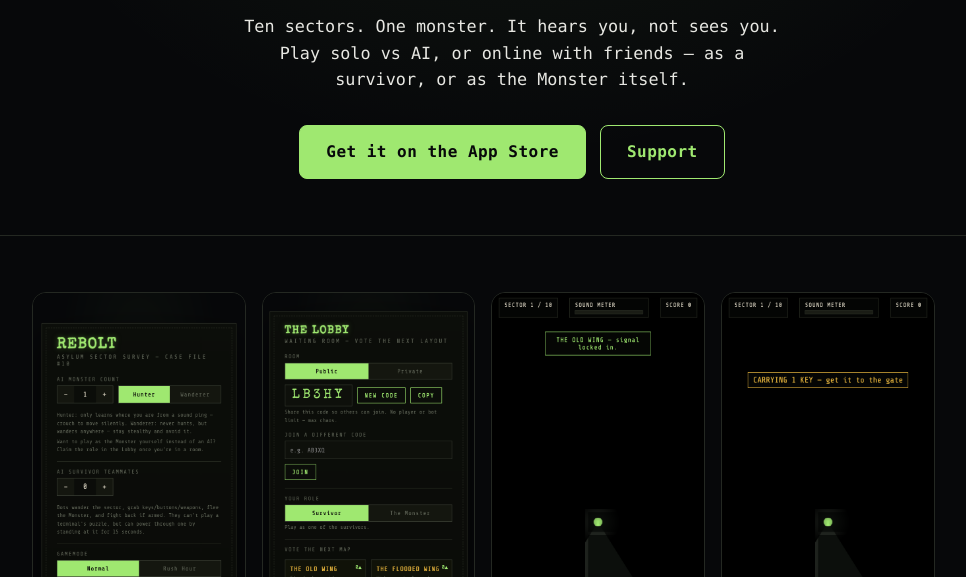
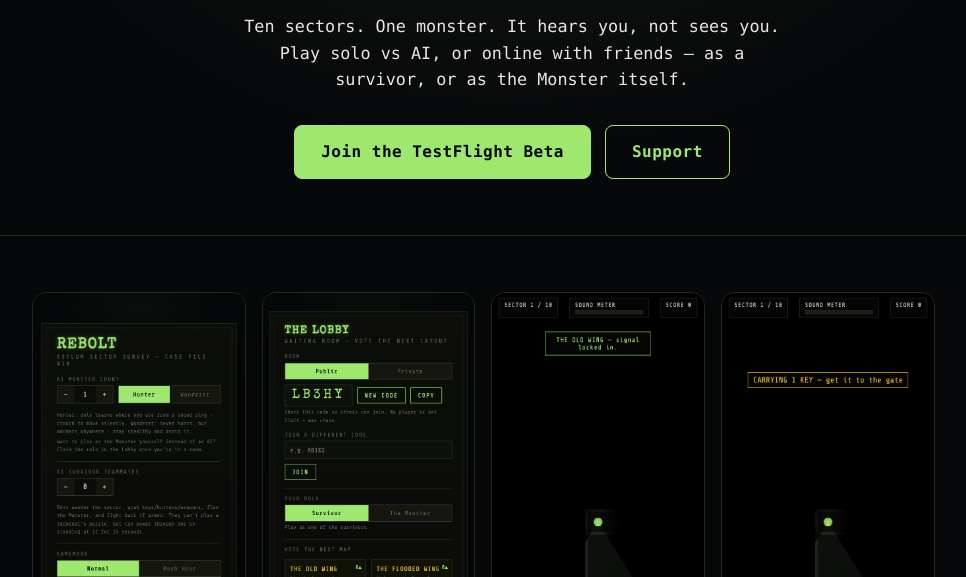
Before and after one commit to poptart-linux-person/rebolt-site, a plain HTML site: page index.html in a window 1280 px wide. Shown: the part 223-800 px from the top of the page, without its empty margins (128-1094 px from the left). Drawn offline with Linux system fonts and the light colour scheme.

Commit message:
Link TestFlight beta instead of placeholder App Store link

```diff
--- a/index.html
+++ b/index.html
@@ -14,7 +14,7 @@
       <h1>REBOLT</h1>
       <p class="lede">Ten sectors. One monster. It hears you, not sees you.<br>Play solo vs AI, or online with friends &mdash; as a survivor, or as the Monster itself.</p>
       <div class="cta-row">
-        <a class="btn" href="#" id="appStoreLink">Get it on the App Store</a>
+        <a class="btn" href="https://testflight.apple.com/join/whmJVZUV" id="appStoreLink">Join the TestFlight Beta</a>
         <a class="btn ghost" href="support.html">Support</a>
       </div>
     </div>
```
